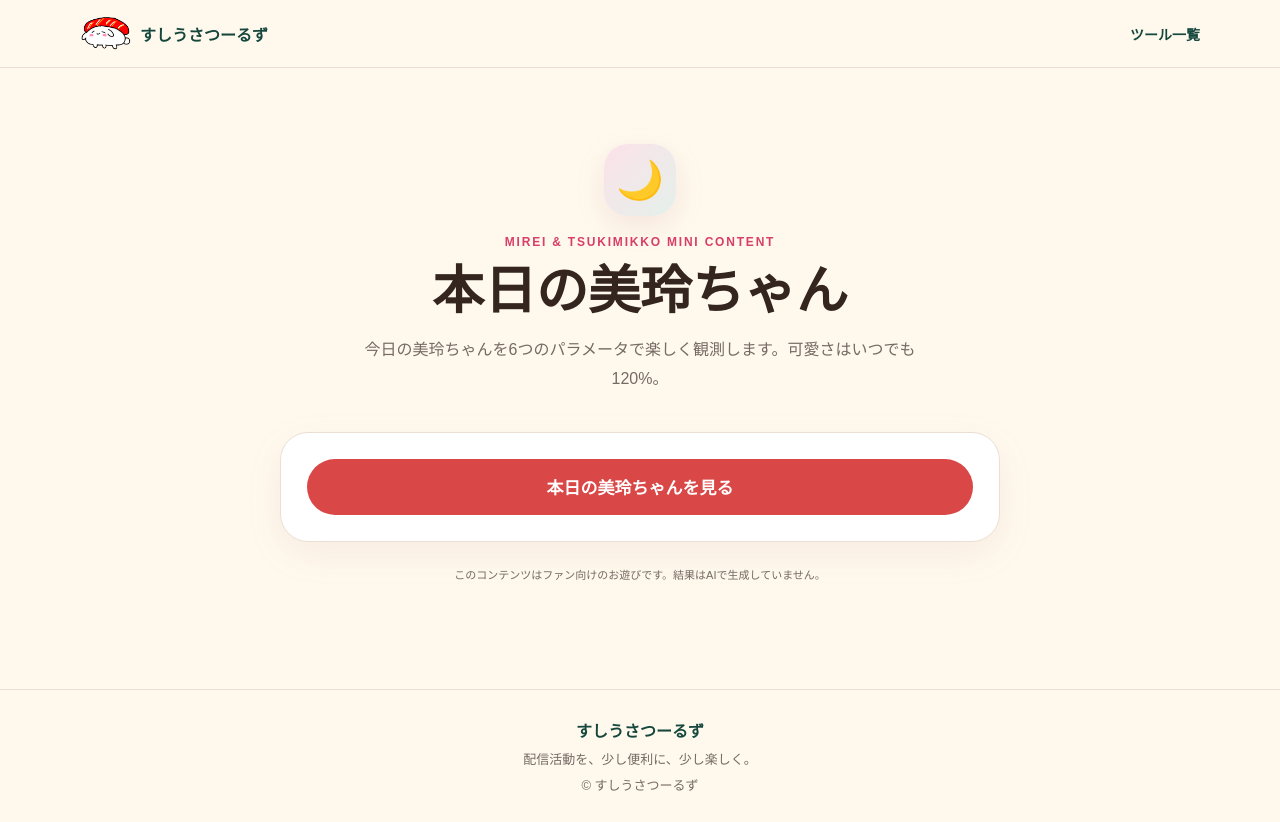
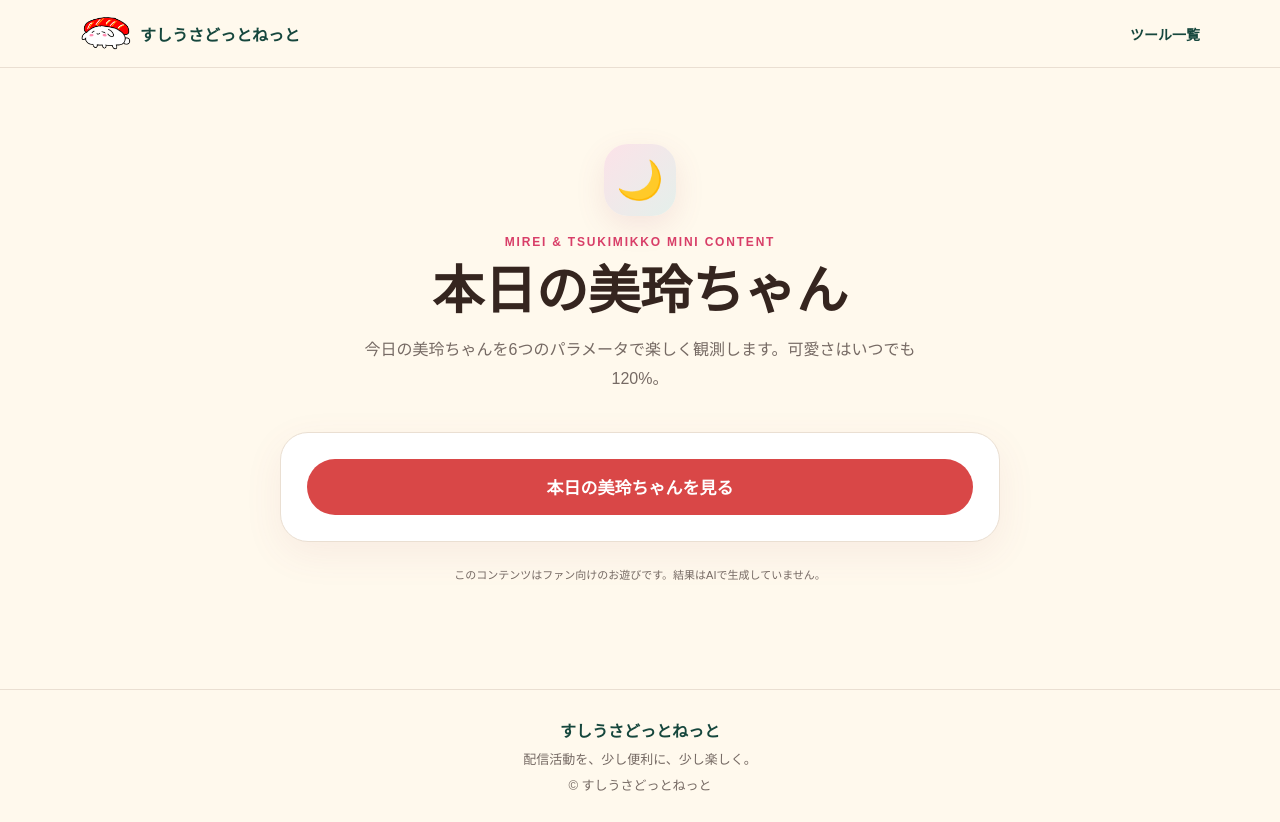
Before and after one commit to project-norops/otsukimi-tools, a Next.js app: page /tools/daily-mirei in a window 1280 px wide. Built offline with nearby package versions, Linux system fonts and the light colour scheme.

Commit message:
fix: restore sushiusa site name

```diff
--- a/scripts/preflight-release.mjs
+++ b/scripts/preflight-release.mjs
@@ -23,7 +23,7 @@ try {
     .map(Number);
   if (behind > 0) fail("リモートブランチより遅れています。先に最新状態を取り込んでください。");
 } catch {
-  fail("追跡先ブランチを確認できません。`git push -u origin <branch>` を実行してください。");
+  console.log("No tracking branch yet; allowing the initial branch push.");
 }
 
 console.log("Release preflight passed.");
--- a/src/app/layout.tsx
+++ b/src/app/layout.tsx
@@ -4,13 +4,13 @@ import { SiteHeader } from "@/components/site-header";
 
 export const metadata: Metadata = {
   title: {
-    default: "すしうさつーるず",
-    template: "%s | すしうさつーるず",
+    default: "すしうさどっとねっと",
+    template: "%s | すしうさどっとねっと",
   },
   description:
     "IRIAMライバーや小規模配信者の活動に役立つ、スマホで使える無料ツールとコンテンツ。",
   manifest: "/manifest.webmanifest",
-  appleWebApp: { capable: true, title: "すしうさつーるず" },
+  appleWebApp: { capable: true, title: "すしうさどっとねっと" },
   icons: {
     icon: [
       { url: "/brand/icons/favicon.ico" },
@@ -36,9 +36,9 @@ export default function RootLayout({
         <SiteHeader />
         <main>{children}</main>
         <footer>
-          <strong>すしうさつーるず</strong>
+          <strong>すしうさどっとねっと</strong>
           <p>配信活動を、少し便利に、少し楽しく。</p>
-          <p>© すしうさつーるず</p>
+          <p>© すしうさどっとねっと</p>
         </footer>
       </body>
     </html>
--- a/src/app/liver-planner.css
+++ b/src/app/liver-planner.css
@@ -222,7 +222,7 @@
   .liver-planner .planner-actions { grid-template-columns: repeat(4, max-content); }
 }
 
-/* 手帳固有のUI。すしうさつーるず本体の配色変数だけを使用する。 */
+/* 手帳固有のUI。すしうさどっとねっと本体の配色変数だけを使用する。 */
 .liver-planner { max-width: 900px; }
 .liver-intro h1 { font-size: clamp(32px, 7vw, 54px); }
 .liver-toolbar, .liver-actions, .liver-tabs, .liver-backup, .liver-planner .month-nav { display: flex; align-items: center; gap: 10px; flex-wrap: wrap; }
--- a/src/app/manifest.ts
+++ b/src/app/manifest.ts
@@ -1,2 +1,2 @@
 import type { MetadataRoute } from "next";
-export default function manifest(): MetadataRoute.Manifest { return { name: "おつきみつーるず", short_name: "おつきみ", description: "ライバーとリスナーのための、ちいさくて便利なツール置き場", start_url: "/", display: "standalone", background_color: "#FFFDFE", theme_color: "#FF6B91", icons: [{ src: "/icon.svg", sizes: "any", type: "image/svg+xml", purpose: "maskable" }] }; }
+export default function manifest(): MetadataRoute.Manifest { return { name: "すしうさどっとねっと", short_name: "すしうさ", description: "IRIAMライバーや小規模配信者の活動に役立つ、スマホで使える無料ツールとコンテンツ。", start_url: "/", display: "standalone", background_color: "#FFF9ED", theme_color: "#16473D", icons: [{ src: "/brand/icons/favicon-192.png", sizes: "192x192", type: "image/png", purpose: "any" }, { src: "/brand/icons/favicon-512.png", sizes: "512x512", type: "image/png", purpose: "any" }] }; }
--- a/src/components/fan-tool.tsx
+++ b/src/components/fan-tool.tsx
@@ -95,7 +95,7 @@ export function FanTool({ config }: { config: FanToolConfig }) {
     context.font = "700 32px sans-serif";
     context.fillText("#みてみてみれい", 540, footerY);
     context.font = "26px sans-serif";
-    context.fillText("おつきみつーるず", 540, footerY + 65);
+    context.fillText("すしうさどっとねっと", 540, footerY + 65);
     const link = document.createElement("a");
     link.download = `${config.id}-${result.id}.png`;
     link.href = canvas.toDataURL("image/png");
--- a/src/components/gacha-planner.tsx
+++ b/src/components/gacha-planner.tsx
@@ -13,7 +13,7 @@ function downloadPng(draft: GachaDraft) {
   ctx.fillStyle = "#302934"; ctx.font = "900 30px sans-serif"; ctx.fillText(`景品設定　${modeLabels[draft.mode]}・ガチャ${draft.plannedDraws}回想定`, 70, 535); ctx.font = "700 20px sans-serif"; ctx.fillStyle = "#735d68"; ctx.fillText("レア　景品名　　　　　　　　　　　　　確率　　 原価　　 在庫", 72, 580);
   draft.prizes.slice(0, 11).forEach((p, i) => { const y = 622 + i * 48; ctx.fillStyle = i % 2 ? "#fff" : "#f8eef2"; ctx.fillRect(65, y - 32, 950, 43); ctx.fillStyle = "#302934"; ctx.font = "600 20px sans-serif"; const name = p.name.length > 19 ? `${p.name.slice(0, 18)}…` : p.name; ctx.fillText(p.rarity, 78, y); ctx.fillText(name, 155, y); ctx.fillText(`${p.probability}%`, 665, y); ctx.fillText(formatYen(p.cost), 780, y); ctx.fillText(p.stockType === "unlimited" ? "制限なし" : `${p.stock}個`, 920, y); });
   if (draft.prizes.length > 11) { ctx.fillStyle = "#735d68"; ctx.fillText(`ほか ${draft.prizes.length - 11} 件`, 75, 1160); }
-  const firstWarning = result.warnings[0]; ctx.fillStyle = firstWarning.severity === "error" ? "#b54758" : "#665444"; ctx.font = "700 21px sans-serif"; const warning = firstWarning.message.length > 47 ? `${firstWarning.message.slice(0, 46)}…` : firstWarning.message; ctx.fillText(`確認: ${warning}`, 70, 1210); ctx.fillStyle = "#735d68"; ctx.font = "500 17px sans-serif"; ctx.fillText("収支は1P＝1円換算の参考値です。実際の受取額や利益を保証するものではありません。", 70, 1260); ctx.fillText(`おつきみつーるず｜作成 ${new Date().toLocaleString("ja-JP")}`, 70, 1305);
+  const firstWarning = result.warnings[0]; ctx.fillStyle = firstWarning.severity === "error" ? "#b54758" : "#665444"; ctx.font = "700 21px sans-serif"; const warning = firstWarning.message.length > 47 ? `${firstWarning.message.slice(0, 46)}…` : firstWarning.message; ctx.fillText(`確認: ${warning}`, 70, 1210); ctx.fillStyle = "#735d68"; ctx.font = "500 17px sans-serif"; ctx.fillText("収支は1P＝1円換算の参考値です。実際の受取額や利益を保証するものではありません。", 70, 1260); ctx.fillText(`すしうさどっとねっと｜作成 ${new Date().toLocaleString("ja-JP")}`, 70, 1305);
   const link = document.createElement("a"); link.download = "gacha-plan.png"; link.href = canvas.toDataURL("image/png"); link.click();
 }
 
--- a/src/components/site-header.tsx
+++ b/src/components/site-header.tsx
@@ -4,7 +4,7 @@ import Link from "next/link";
 export function SiteHeader() {
   return (
     <header className="site-header">
-      <Link className="brand" href="/" aria-label="すしうさつーるず ホーム">
+      <Link className="brand" href="/" aria-label="すしうさどっとねっと ホーム">
         <Image
           src="/brand/characters/maguro.png"
           width={56}
@@ -13,7 +13,7 @@ export function SiteHeader() {
           priority
           unoptimized
         />
-        <span>すしうさつーるず</span>
+        <span>すしうさどっとねっと</span>
       </Link>
       <Link className="header-home" href="/#tools">ツール一覧</Link>
     </header>
```
